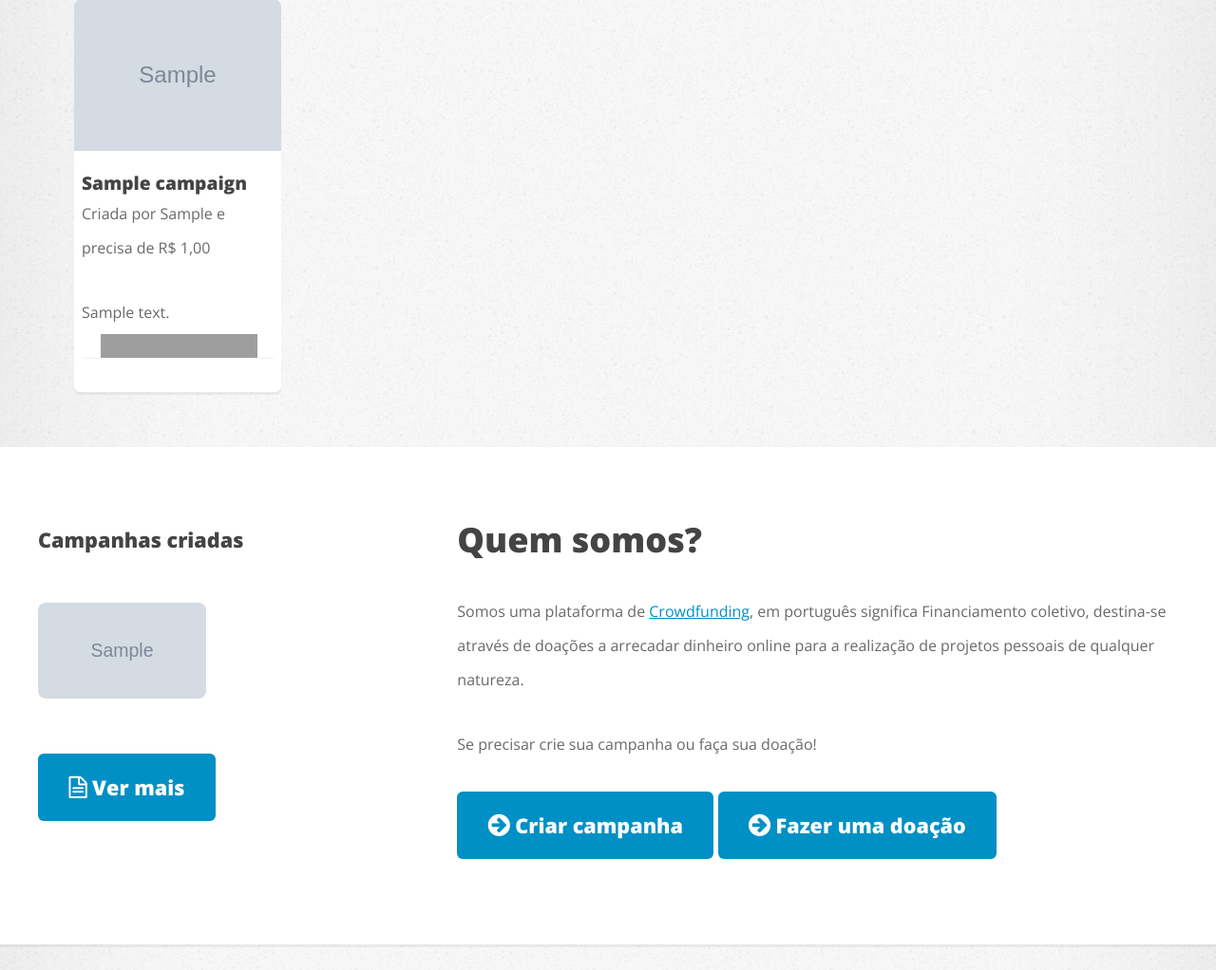
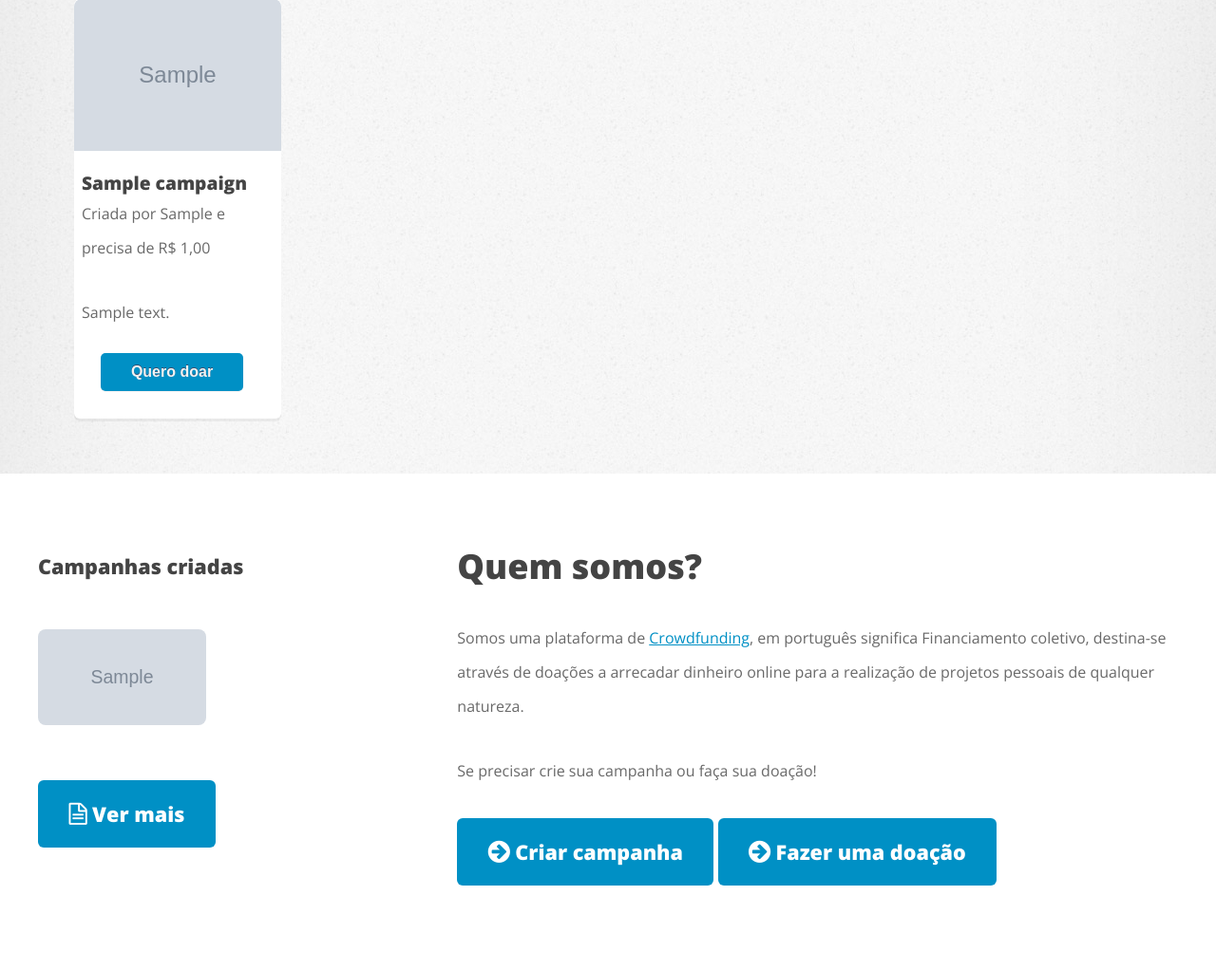
Before and after one commit to fandrefh/AnjoMeu, a Django app: page / in a window 1280 px wide. Shown: the part 834-1856 px from the top of the page at 95% size. Run offline with Django 3.2, Linux system fonts and the light colour scheme; tables that the repository leaves empty hold one stand-in row (values such as "Sample post"); grey boxes marked "Sample" are stand-in pictures; some libraries are stand-ins or nearby versions; grey boxes are pictures that could not be loaded.

Commit message:
Integração pagseguro

```diff
--- a/anjo/campaign/models.py
+++ b/anjo/campaign/models.py
@@ -17,6 +17,7 @@ class Campaign(models.Model):
 	user = models.ForeignKey(User, blank=True, null=True)
 	title = models.CharField(u'Título da sua Campanha', max_length=50)
 	goal = models.DecimalField(u'Meta R$', max_digits=15, decimal_places=2, help_text='De quanto você precisa?')
+	donations = models.DecimalField(u'Doação de R$', max_digits=5, decimal_places=2, help_text='A partir de quanto gostaria de receber.');
 	image = models.ImageField(u'Envie uma imagem', upload_to=generate_new_filename, help_text='Envie uma bela imagem para sua campanha.')
 	message = models.TextField(u'Fale sobre sua campanha', help_text='Faça uma boa descrição da sua campanha')
 	created_at = models.DateTimeField(auto_now_add=True)
--- a/anjo/campaign/views.py
+++ b/anjo/campaign/views.py
@@ -23,7 +23,7 @@ def create_campaign(request):
 	return render(request, 'campaign/create_campaign.html', {'campaign_form': campaign_form, 'created': created})
 
 def list_campaign(request):
-	list_camp = Campaign.objects.all()
+	list_camp = Campaign.objects.all().order_by('-created_at')
 	paginator = Paginator(list_camp, 5)
 	page = request.GET.get('page')
 	try:
--- a/anjo/core/static/css/form.css
+++ b/anjo/core/static/css/form.css
@@ -55,7 +55,7 @@ input:focus {
     background: -webkit-gradient(linear, left top, left bottom, color-stop(0%,#668099), color-stop(20%,#728eaa)); /* webkit */
 }
 
-input[type=submit] {
+.submit-form {
     width: 185px; height: 52px; float: left; padding: 10px 15px; margin: 0 15px 0 0;
     -moz-box-shadow: 0px 0px 5px #999;-webkit-box-shadow: 0px 0px 5px #999;
     border: 1px solid #556f8c;
--- a/anjo/core/static/css/style.css
+++ b/anjo/core/static/css/style.css
@@ -897,3 +897,15 @@ input[image]:active {
 	margin-right: 0;
 	padding: 0;
 }
+.button-pgs {
+	padding: 0;
+	width: 150px;
+	height: 40px;
+	background: #0090c5;
+	margin-top: 25px;
+	margin-bottom: 5px;
+	margin-left: 20px;
+	border: none;
+	font-weight: bold;
+	cursor: pointer;
+}
--- a/anjo/core/static/js/mask.js
+++ b/anjo/core/static/js/mask.js
@@ -4,4 +4,5 @@ jQuery(function($){
 	$("#id_code_postal").mask("99.999-999");
 	$("#id_phone_number").mask("(99)?9999-9999");
 	$("#id_goal").maskMoney({thousands: '.', decimal: ','});
+	$("#id_donations").maskMoney({thousands: ',', decimal: '.'});
 });
--- a/anjo/core/templates/base.html
+++ b/anjo/core/templates/base.html
@@ -3,7 +3,7 @@
 <html lang="pt-BR">
     <head>
         <title>{% block title %}Anjo Meu - Doar faz bem!{% endblock title %}</title>
-        <meta http-equiv="content-type" content="text/html; charset=utf-8" />
+        <meta http-equiv="content-type" content="text/html; charset=ISO-8859-1" />
         <meta name="description" content="" />
         <meta name="keywords" content="" />
         <link href="http://fonts.googleapis.com/css?family=Open+Sans:300,800" rel="stylesheet" type="text/css" />
--- a/anjo/core/templates/core/create_testimonial.html
+++ b/anjo/core/templates/core/create_testimonial.html
@@ -32,7 +32,7 @@
 						<li>{{ test_form.message.errors }}</li>
 					</ul>
 				</div>
-				<input type="submit" value="Enviar depoimento">
+				<input type="submit" value="Enviar depoimento" class="submit-form">
 			</form>
 		{% endif %}
 	</div>
--- a/anjo/core/templates/core/register_user.html
+++ b/anjo/core/templates/core/register_user.html
@@ -169,7 +169,7 @@
 								<li>{{ profile_form.phone_number.errors }}</li>
 							</ul>
 						</div>
-						<input type="submit" value="Cadastrar">
+						<input type="submit" value="Cadastrar" class="submit-form">
 				</form>
 			</div>
 			{% endif %}
--- a/anjo/core/templates/core/user_login.html
+++ b/anjo/core/templates/core/user_login.html
@@ -18,7 +18,7 @@
 						<p class="field-label">Senha</p>
 						<input type="password" name="password" placeholder="Digite sua senha" required>
 					</div>
-					<input type="submit" value="Entrar"> <span><a href="{% url 'home:newuser' %}">Primeira vez? Cadastre-se aqui.</a></span>
+					<input type="submit" value="Entrar" class="submit-form"> <span><a href="{% url 'home:newuser' %}">Primeira vez? Cadastre-se aqui.</a></span>
 			</form>
 		</div>
 	</div>
--- a/anjo/core/templates/index.html
+++ b/anjo/core/templates/index.html
@@ -50,15 +50,24 @@
                                             <p>{{ c.message|truncatewords:10 }}</p>
 
                                             <!-- INICIO FORMULARIO BOTAO PAGSEGURO -->
-                                            <form action="https://pagseguro.uol.com.br/checkout" method="post" content-type="application/x-www-form-urlencoded; charset=UTF-8">
-                                            <!-- NÃO EDITE OS COMANDOS DAS LINHAS ABAIXO -->
-                                            <input type="hidden" name="currency" value="BRL" />
-                                            <input type="hidden" name="receiverEmail" value="fandrefh@gmail.com" />
-                                            <input type="hidden" name="campID" value="{{ c.id }}" />
-                                            <input type="hidden" name="campTitle" value="{{ c.title }}" />
-                                            <input type="hidden" name="campValue" value="{{ c.donation_value }}" />
-                                            <input type="hidden" name="campQuantd" value="1" />
-                                            <input type="image" class="donation" src="https://p.simg.uol.com.br/out/pagseguro/i/botoes/doacoes/205x30-doar-azul.gif" name="submit" alt="Pague com PagSeguro - é rápido, grátis e seguro!" />
+                                            <!-- Declaração do formulário -->
+                                            <form target="pagseguro" method="post"
+                                                action="https://pagseguro.uol.com.br/v2/checkout/cart.html?action=add" accept-charset="ISO-8859-1" class="form-pgs">
+
+                                                <!-- Campos obrigatórios -->
+                                                <input type="hidden" name="receiverEmail" value="fandrefh@gmail.com">
+                                                <input type="hidden" name="currency" value="BRL">
+
+                                                <!-- Itens do pagamento (ao menos um item é obrigatório) -->
+                                                <input type="hidden" name="itemId" value="{{ c.id }}">
+                                                <input type="hidden" name="itemDescription" value="{{ c.title }}">
+                                                <input type="hidden" name="itemAmount" value="{{ c.donations|cut:"," }}">
+                                                <input type="hidden" name="itemQuantity" value="1">
+                                                <input type="hidden" name="itemWeight" value="0">
+
+                                                <!-- submit do form (obrigatório) -->
+                                                <input type="submit" name="submit" class="button-pgs" value="Quero doar">
+
                                             </form>
                                             <!-- FINAL FORMULARIO BOTAO PAGSEGURO -->
                                         </div>
```
Also changed, not shown: anjo/campaign/templates/campaign/create_campaign.html (+12 -1 lines), anjo/campaign/migrations/0011_auto__add_field_campaign_donations.py (added), anjo/campaign/migrations/0012_auto__chg_field_campaign_donations.py (added), anjo/media/images/c5adfff9-ac79-475b-94af-a6206c80df44.png (added).
